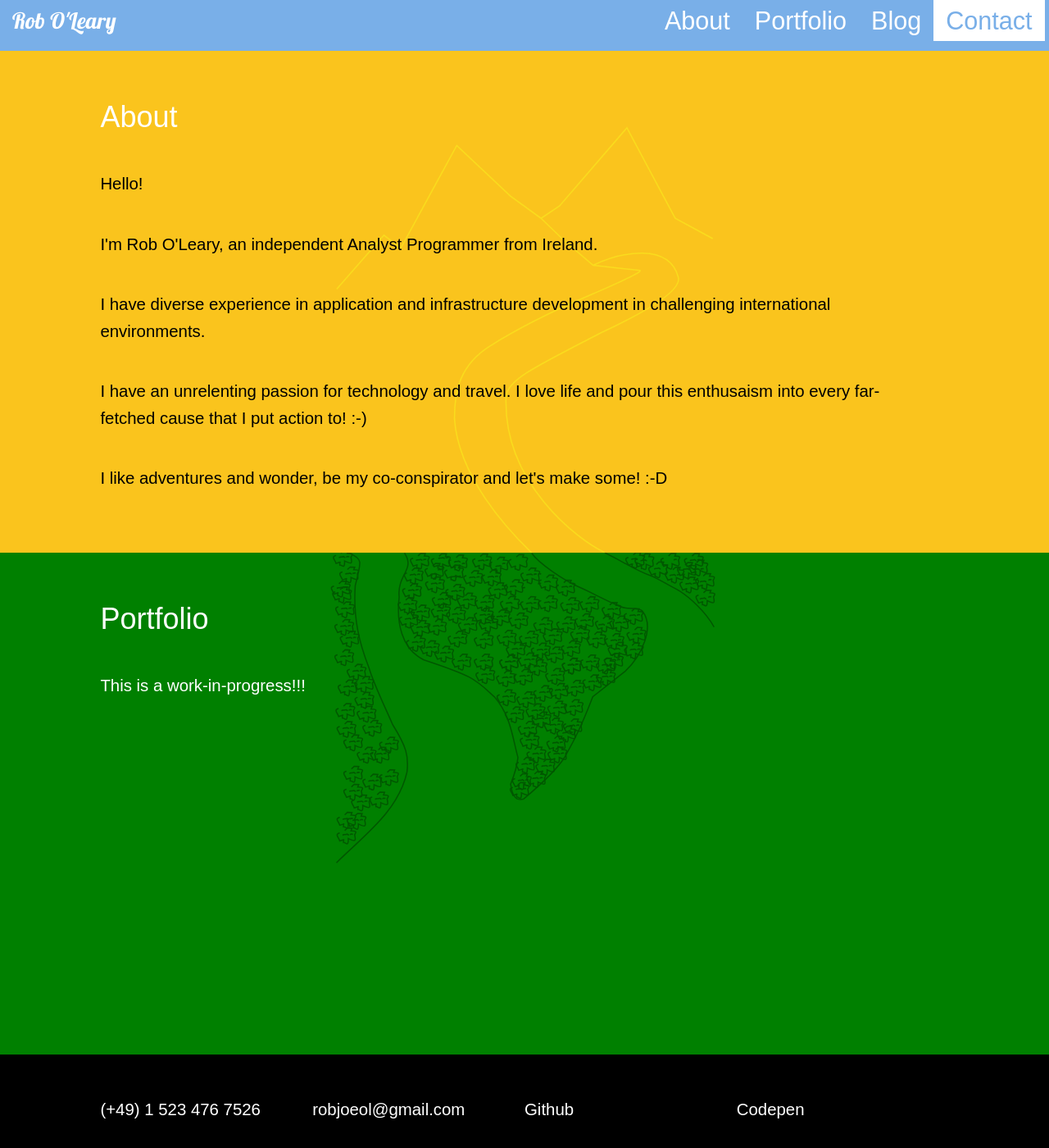
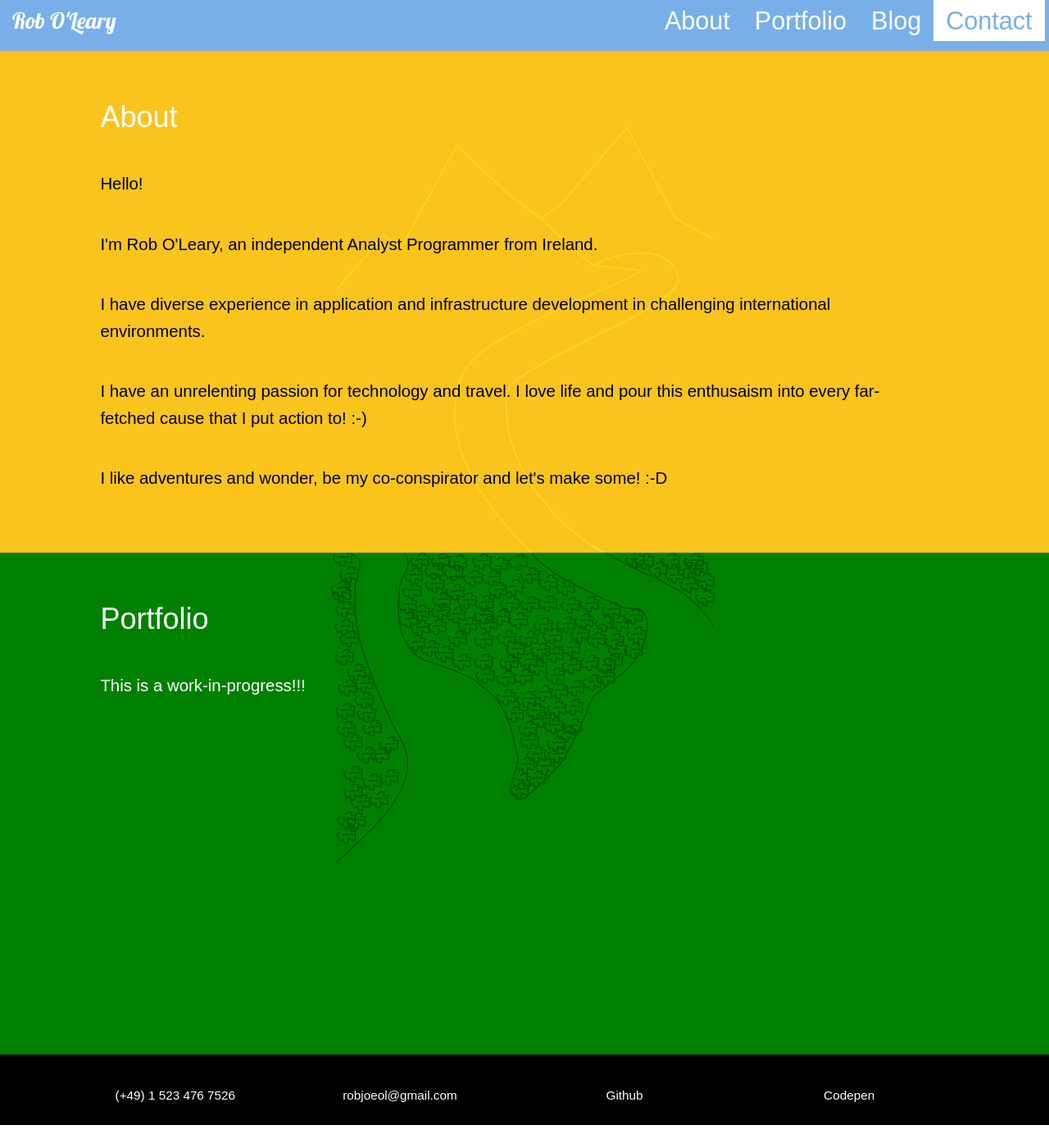
Before and after one commit to robole/robole.github.io, a Jekyll site: the page built from index.html, in a window 1280 px wide and 1400 px high, scrolled down 550 px. Shown: the whole window at 82% size. Built offline with Jekyll 4.4.1, drawn with Linux system fonts in a browser that asks for light colours; after the commit the page ends 1922 px from its top, so only the background shows below that.

Commit message:
update css for better touches

```diff
--- a/assets/css/main.css
+++ b/assets/css/main.css
@@ -60,7 +60,7 @@ h1, h2, h3, h4, h5, h6, .container-top-name {
   font-size: 1.5em;
 }
 
-.navbar-inverse .navbar-nav li a:hover, .navbar-inverse .navbar-nav > .active > a, .navbar-inverse .navbar-nav > .active > a:hover {
+.navbar-inverse .navbar-nav li a:hover, .navbar-inverse .navbar-nav > .active > a, .navbar-inverse .navbar-nav > .active > a:hover, .navbar-inverse .navbar-nav > .active > a:focus {
   background-color: #ffffff;
   color: #79AFE8;
   transition: 0.1s all linear;
@@ -76,7 +76,7 @@ a.navbar-logo{
   transition: opacity .5s
 }
 
-a.navbar-logo:hover{
+a.navbar-logo:hover, a.navbar-logo:focus{
   text-decoration: none;
 }
 
@@ -135,10 +135,12 @@ a.navbar-logo:hover{
 }
 
 #contact {
-  min-height: 2em;
+  min-height: 3em;
   padding: 1.5em 0;
   background-color: black;
   color: white;
+  text-align: center;
+  font-size: 0.75em;
 }
 
 #contact a {
```
